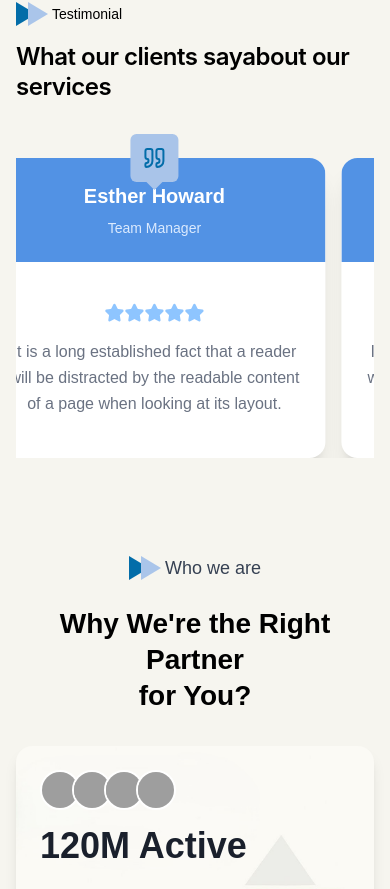
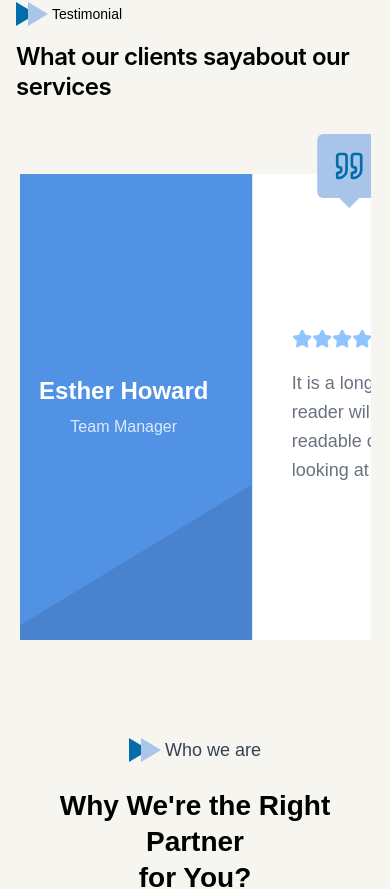
Before and after one commit to Anamiiikka/Team-works, a Next.js app: page / in a window 390 px wide. Shown: the part 2607-3496 px from the top of the page. Built offline with nearby package versions, Linux system fonts and the light colour scheme; grey boxes are pictures that could not be loaded.

Commit message:
Testimonials

```diff
--- a/src/components/Testimonials.jsx
+++ b/src/components/Testimonials.jsx
@@ -117,32 +117,32 @@ const Testimonials = () => {
         </div>
 
         {/* Testimonial Carousel */}
-        <div className="relative z-20 overflow-hidden w-full">
-          <div className="flex animate-infinite-scroll lg:animate-infinite-scroll">
+        <div className="relative z-20 overflow-hidden max-w-[90vw] mx-auto">
+          <div className="flex animate-infinite-scroll">
             {testimonials.map((testimonial, index) => (
-              <div key={index} className="w-full sm:w-[500px] lg:w-[672px] flex-shrink-0 px-2 sm:px-4 relative pt-6 sm:pt-10">
-                <div className="absolute top-0 left-1/2 sm:left-[55%] -translate-x-1/2 z-10">
-                    <div className="p-3 sm:p-4 rounded-md relative" style={{backgroundColor: '#A9C4E9'}}>
-                        <Quote className="w-6 h-6 sm:w-8 sm:h-8" style={{color: '#036DA9'}}/>
-                        <div className="absolute bottom-[-8px] sm:bottom-[-10px] left-1/2 -translate-x-1/2 w-0 h-0 border-l-[8px] sm:border-l-[10px] border-l-transparent border-r-[8px] sm:border-r-[10px] border-r-transparent border-t-[8px] sm:border-t-[10px]" style={{borderTopColor: '#A9C4E9'}}></div>
+              <div key={index} className="w-[672px] flex-shrink-0 px-4 relative pt-10">
+                <div className="absolute top-0 left-[55%] -translate-x-1/2 z-10">
+                    <div className="p-4 rounded-md relative" style={{backgroundColor: '#A9C4E9'}}>
+                        <Quote className="w-8 h-8" style={{color: '#036DA9'}}/>
+                        <div className="absolute bottom-[-10px] left-1/2 -translate-x-1/2 w-0 h-0 border-l-[10px] border-l-transparent border-r-[10px] border-r-transparent border-t-[10px]" style={{borderTopColor: '#A9C4E9'}}></div>
                     </div>
                 </div>
-                <div className="bg-white rounded-2xl shadow-xl overflow-hidden flex flex-col sm:flex-row" style={{ minHeight: '300px', '@media (min-width: 640px)': { minHeight: '466px' } }}>
+                <div className="bg-white rounded-2xl shadow-xl overflow-hidden flex" style={{ minHeight: '466px' }}>
                   {/* Blue Profile Section */}
-                  <div className="p-6 sm:p-8 text-white flex flex-col justify-center items-center w-full sm:w-2/5 relative" style={{ backgroundColor: '#5292E4' }}>
+                  <div className="p-8 text-white flex flex-col justify-center items-center w-2/5 relative" style={{ backgroundColor: '#5292E4' }}>
                     <div
-                      className="absolute bottom-0 left-0 w-full h-1/3 bg-black opacity-10 hidden sm:block"
+                      className="absolute bottom-0 left-0 w-full h-1/3 bg-black opacity-10"
                       style={{ clipPath: 'polygon(0% 100%, 100% 0%, 100% 100%)' }}
                     ></div>
-                    <h3 className="text-xl sm:text-2xl font-bold text-center">{testimonial.name}</h3>
-                    <p className="text-blue-100 text-sm sm:text-md text-center mt-2">{testimonial.position}</p>
+                    <h3 className="text-2xl font-bold text-center">{testimonial.name}</h3>
+                    <p className="text-blue-100 text-md text-center mt-2">{testimonial.position}</p>
                   </div>
                   {/* Testimonial Content */}
-                  <div className="flex-1 p-6 sm:p-10 flex flex-col justify-center">
-                    <div className="flex mb-4 sm:mb-5 justify-center sm:justify-start">
+                  <div className="flex-1 p-10 flex flex-col justify-center">
+                    <div className="flex mb-5">
                       {renderStars(testimonial.rating)}
                     </div>
-                    <p className="text-gray-500 text-base sm:text-lg leading-relaxed text-center sm:text-left">{testimonial.testimonial}</p>
+                    <p className="text-gray-500 text-lg leading-relaxed">{testimonial.testimonial}</p>
                   </div>
                 </div>
               </div>
```
